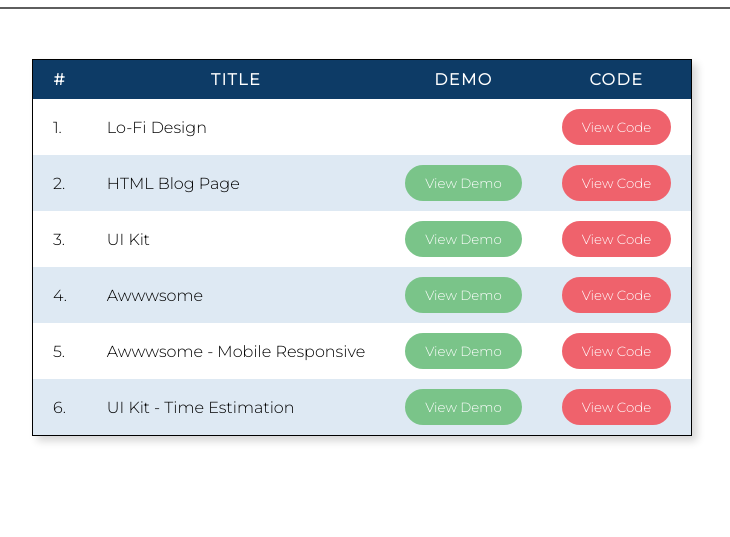
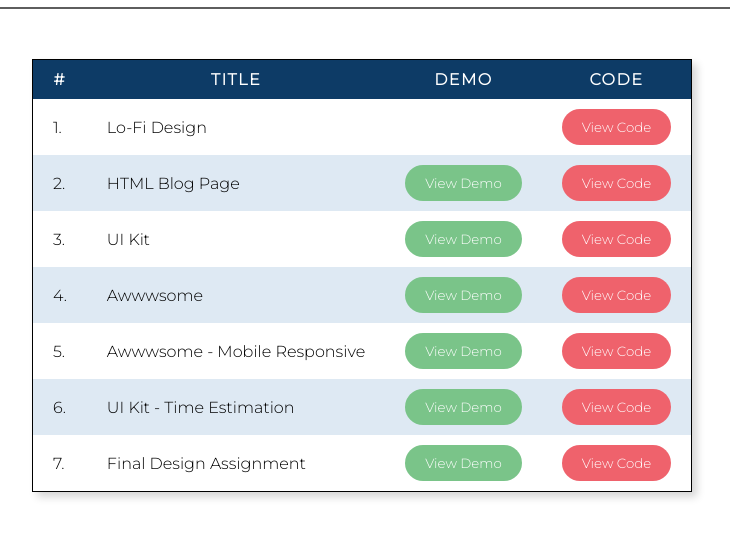
Before and after one commit to Abhigyan-Dhakal/Leapfrog, a plain HTML site: page index.html in a window 1280 px wide. Shown: the part 111-648 px from the top of the page, without its empty margins (278-1008 px from the left). Drawn offline with Linux system fonts and the light colour scheme.

Commit message:
Add Final Design Assignment to the table

```diff
--- a/index.html
+++ b/index.html
@@ -120,6 +120,22 @@
                 </a>
               </td>
             </tr>
+            <tr>
+              <td>7.</td>
+              <td>Final Design Assignment</td>
+              <td>
+                <a href="./assignments/Nasscorp - Final Assignment/index.html">
+                  <button class="table-btn demo-btn">View Demo</button>
+                </a>
+              </td>
+              <td>
+                <a
+                  href="https://github.com/Abhigyan-Dhakal/Leapfrog/tree/master/assignments/Nasscorp%20-%20Final%20Assignment"
+                >
+                  <button class="table-btn code-btn">View Code</button>
+                </a>
+              </td>
+            </tr>
           </table>
         </div>
       </div>
```
